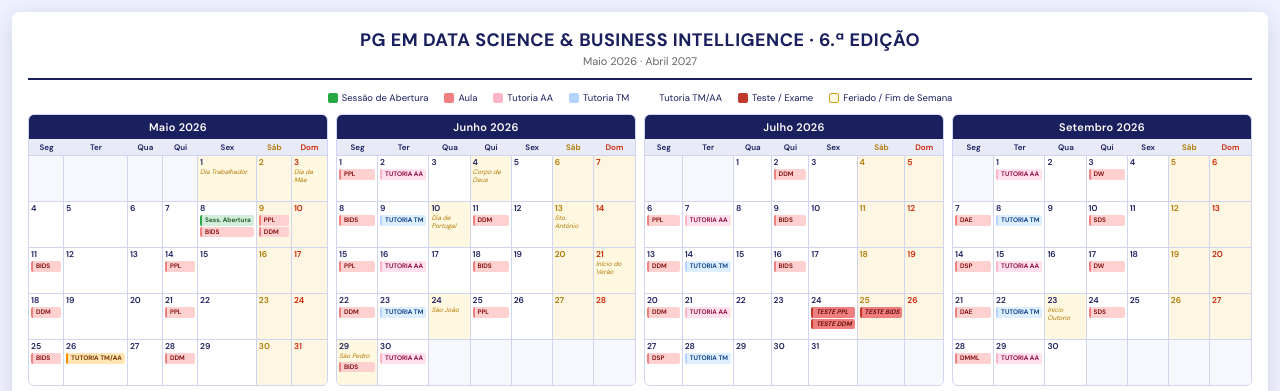
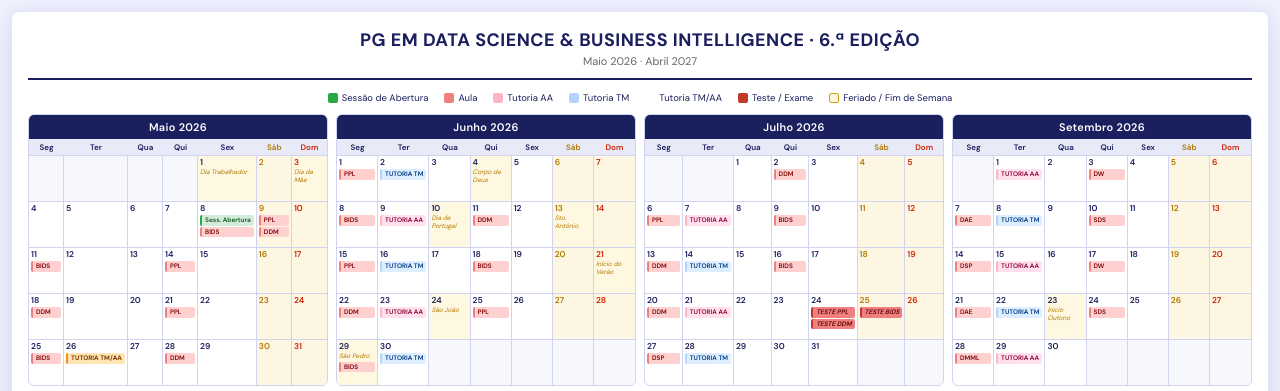
Before and after one commit to oaanna/calendario_ds-ba_6ed, a plain HTML site: page index.html in a window 1280 px wide. Shown: the top 391 px of the page. Drawn offline with Linux system fonts and the light colour scheme.

Commit message:
index.html

```diff
--- a/index.html
+++ b/index.html
@@ -278,7 +278,7 @@
         <div class="dow-header">Seg</div><div class="dow-header">Ter</div><div class="dow-header">Qua</div><div class="dow-header">Qui</div><div class="dow-header">Sex</div><div class="dow-header sat">Sáb</div><div class="dow-header sun">Dom</div>
         <!-- row 1 -->
         <div class="day-cell"><span class="day-num">1</span><span class="event ev-aula">PPL</span></div>
-        <div class="day-cell"><span class="day-num">2</span><span class="event ev-tut-aa">TUTORIA AA</span></div>
+        <div class="day-cell"><span class="day-num">2</span><span class="event ev-tut-tm">TUTORIA TM</span></div>
         <div class="day-cell"><span class="day-num">3</span></div>
         <div class="day-cell holiday"><span class="day-num">4</span><span class="holiday-label">Corpo de Deus</span></div>
         <div class="day-cell"><span class="day-num">5</span></div>
@@ -286,7 +286,7 @@
         <div class="day-cell sun"><span class="day-num">7</span></div>
         <!-- row 2 -->
         <div class="day-cell"><span class="day-num">8</span><span class="event ev-aula">BIDS</span></div>
-        <div class="day-cell"><span class="day-num">9</span><span class="event ev-tut-tm">TUTORIA TM</span></div>
+        <div class="day-cell"><span class="day-num">9</span><span class="event ev-tut-aa">TUTORIA AA</span></div>
         <div class="day-cell holiday"><span class="day-num">10</span><span class="holiday-label">Dia de Portugal</span></div>
         <div class="day-cell"><span class="day-num">11</span><span class="event ev-aula">DDM</span></div>
         <div class="day-cell"><span class="day-num">12</span></div>
@@ -294,7 +294,7 @@
         <div class="day-cell sun"><span class="day-num">14</span></div>
         <!-- row 3 -->
         <div class="day-cell"><span class="day-num">15</span><span class="event ev-aula">PPL</span></div>
-        <div class="day-cell"><span class="day-num">16</span><span class="event ev-tut-aa">TUTORIA AA</span></div>
+        <div class="day-cell"><span class="day-num">16</span><span class="event ev-tut-tm">TUTORIA TM</span></div>
         <div class="day-cell"><span class="day-num">17</span></div>
         <div class="day-cell"><span class="day-num">18</span><span class="event ev-aula">BIDS</span></div>
         <div class="day-cell"><span class="day-num">19</span></div>
@@ -302,7 +302,7 @@
         <div class="day-cell sun holiday"><span class="day-num">21</span><span class="holiday-label">Início do Verão</span></div>
         <!-- row 4 -->
         <div class="day-cell"><span class="day-num">22</span><span class="event ev-aula">DDM</span></div>
-        <div class="day-cell"><span class="day-num">23</span><span class="event ev-tut-tm">TUTORIA TM</span></div>
+        <div class="day-cell"><span class="day-num">23</span><span class="event ev-tut-aa">TUTORIA AA</span></div>
         <div class="day-cell holiday"><span class="day-num">24</span><span class="holiday-label">São João</span></div>
         <div class="day-cell"><span class="day-num">25</span><span class="event ev-aula">PPL</span></div>
         <div class="day-cell"><span class="day-num">26</span></div>
@@ -310,7 +310,7 @@
         <div class="day-cell sun"><span class="day-num">28</span></div>
         <!-- row 5 -->
         <div class="day-cell holiday"><span class="day-num">29</span><span class="holiday-label">São Pedro</span><span class="event ev-aula">BIDS</span></div>
-        <div class="day-cell"><span class="day-num">30</span><span class="event ev-tut-aa">TUTORIA AA</span></div>
+        <div class="day-cell"><span class="day-num">30</span><span class="event ev-tut-tm">TUTORIA TM</span></div>
         <div class="day-cell empty"></div><div class="day-cell empty"></div><div class="day-cell empty"></div><div class="day-cell empty"></div><div class="day-cell empty"></div>
       </div>
     </div>
```
